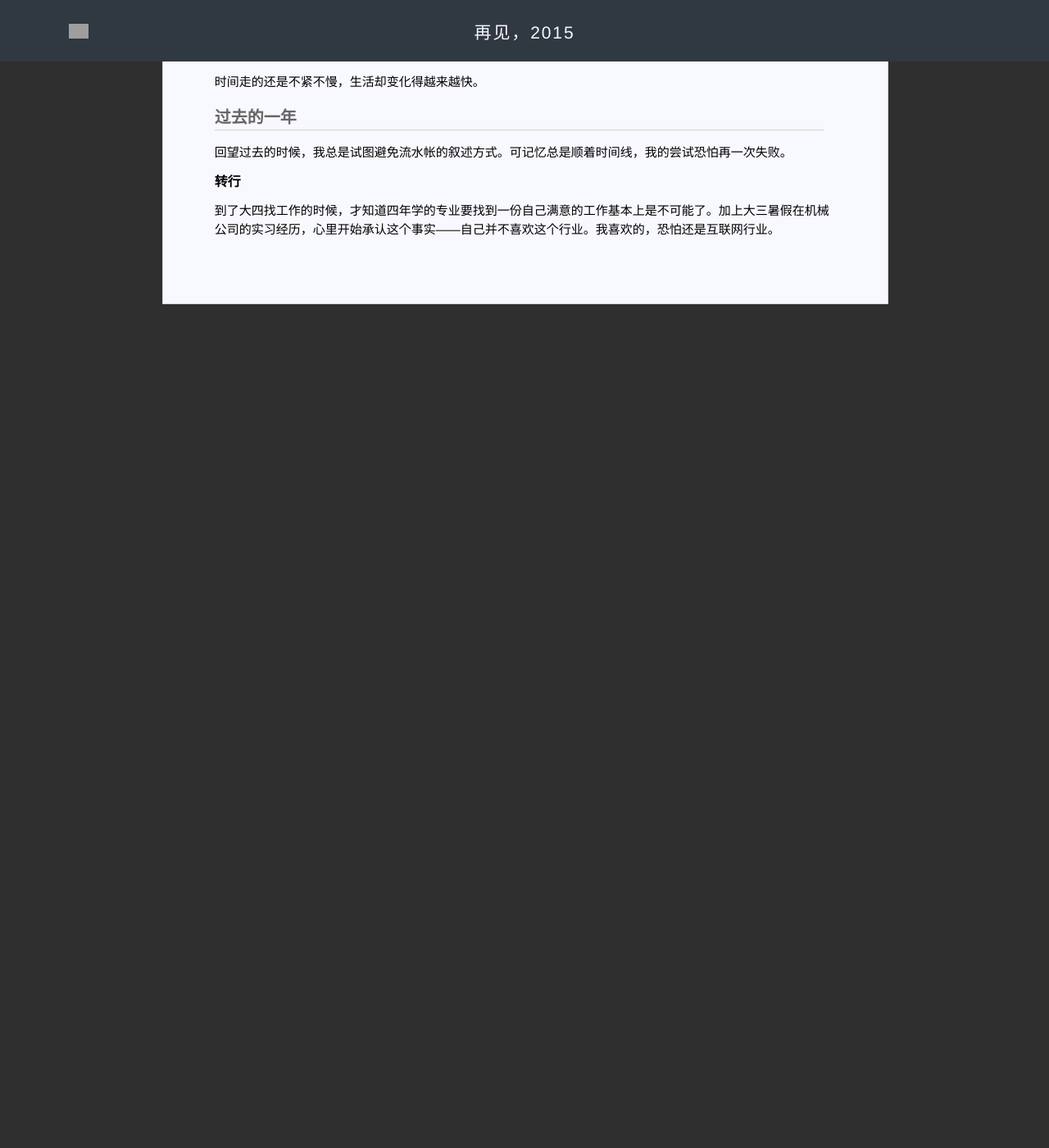
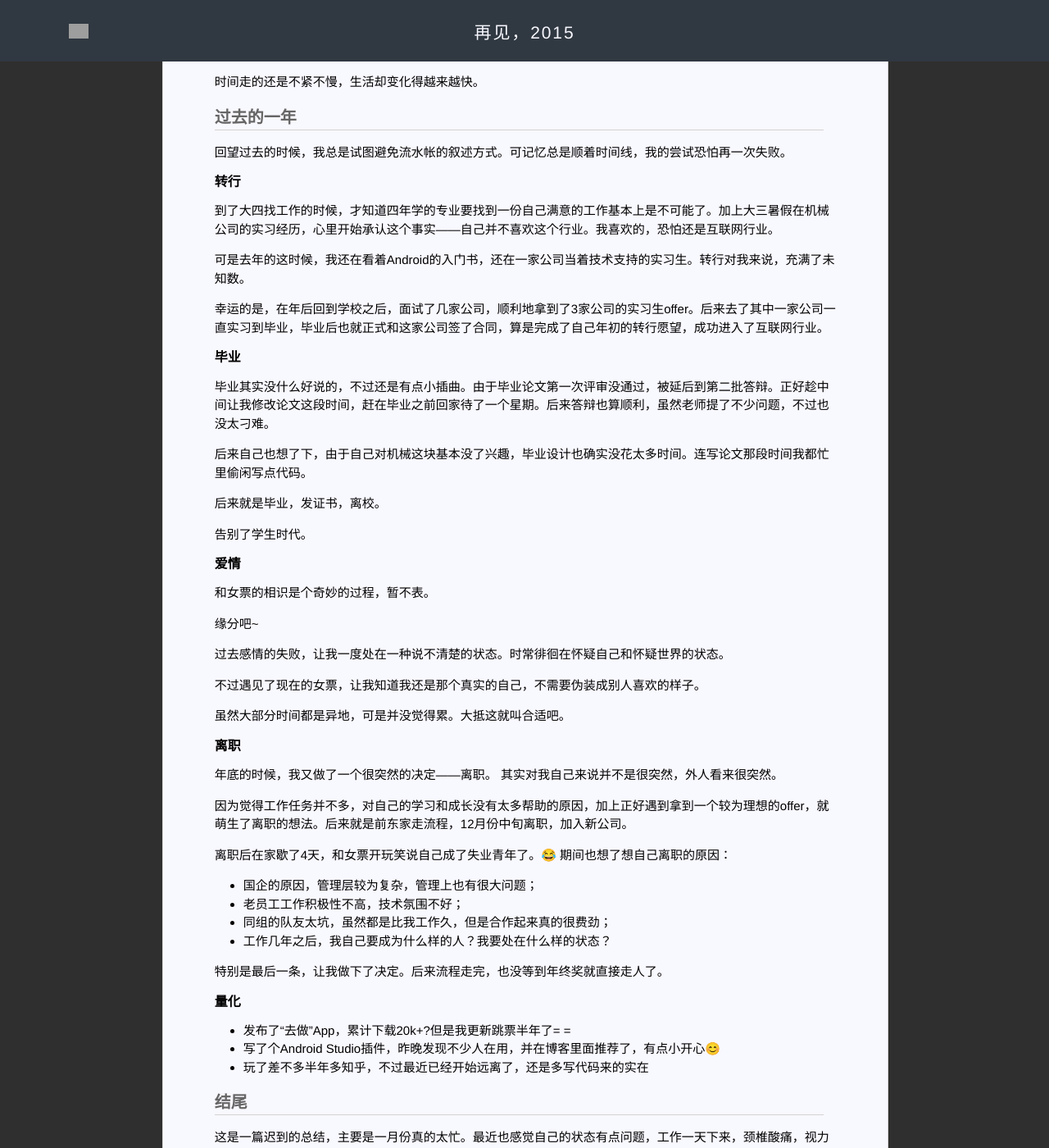
Before and after one commit to laobie/laobie.github.io, a Jekyll site: the page built from _posts/2016-01-31-say-good-bye-to-2015.md, in a window 1280 px wide and 1400 px high, scrolled down 270 px. Shown: the whole window at 82% size. Built offline with Jekyll 4.4.1, drawn with Linux system fonts in a browser that asks for light colours; Markdown is read by kramdown in place of the engine named in the settings; comment, search, counter and statistics services are not loaded; before the commit the page ends 900 px from its top, so only the background shows below that; some of the changed text lies outside the part shown; grey boxes are pictures that could not be loaded.

Commit message:
publish say good bye to 2015

```diff
--- a/_posts/2016-01-31-say-good-bye-to-2015.md
+++ b/_posts/2016-01-31-say-good-bye-to-2015.md
@@ -24,3 +24,57 @@ excerpt: 每一年都会携带着一些愿望和祝福到来，而又带着特
 回望过去的时候，我总是试图避免流水帐的叙述方式。可记忆总是顺着时间线，我的尝试恐怕再一次失败。
 #### 转行
 到了大四找工作的时候，才知道四年学的专业要找到一份自己满意的工作基本上是不可能了。加上大三暑假在机械公司的实习经历，心里开始承认这个事实——自己并不喜欢这个行业。我喜欢的，恐怕还是互联网行业。
+
+可是去年的这时候，我还在看着Android的入门书，还在一家公司当着技术支持的实习生。转行对我来说，充满了未知数。
+
+幸运的是，在年后回到学校之后，面试了几家公司，顺利地拿到了3家公司的实习生offer。后来去了其中一家公司一直实习到毕业，毕业后也就正式和这家公司签了合同，算是完成了自己年初的转行愿望，成功进入了互联网行业。
+
+#### 毕业
+毕业其实没什么好说的，不过还是有点小插曲。由于毕业论文第一次评审没通过，被延后到第二批答辩。正好趁中间让我修改论文这段时间，赶在毕业之前回家待了一个星期。后来答辩也算顺利，虽然老师提了不少问题，不过也没太刁难。
+
+后来自己也想了下，由于自己对机械这块基本没了兴趣，毕业设计也确实没花太多时间。连写论文那段时间我都忙里偷闲写点代码。
+
+后来就是毕业，发证书，离校。
+
+告别了学生时代。
+
+#### 爱情
+和女票的相识是个奇妙的过程，暂不表。
+
+缘分吧~
+
+过去感情的失败，让我一度处在一种说不清楚的状态。时常徘徊在怀疑自己和怀疑世界的状态。
+
+不过遇见了现在的女票，让我知道我还是那个真实的自己，不需要伪装成别人喜欢的样子。
+
+虽然大部分时间都是异地，可是并没觉得累。大抵这就叫合适吧。
+
+#### 离职
+年底的时候，我又做了一个很突然的决定——离职。
+其实对我自己来说并不是很突然，外人看来很突然。
+
+因为觉得工作任务并不多，对自己的学习和成长没有太多帮助的原因，加上正好遇到拿到一个较为理想的offer，就萌生了离职的想法。后来就是前东家走流程，12月份中旬离职，加入新公司。
+
+离职后在家歇了4天，和女票开玩笑说自己成了失业青年了。😂
+期间也想了想自己离职的原因：
+
+ - 国企的原因，管理层较为复杂，管理上也有很大问题；
+ - 老员工工作积极性不高，技术氛围不好；
+ - 同组的队友太坑，虽然都是比我工作久，但是合作起来真的很费劲；
+ - 工作几年之后，我自己要成为什么样的人？我要处在什么样的状态？
+
+特别是最后一条，让我做下了决定。后来流程走完，也没等到年终奖就直接走人了。
+
+#### 量化
+- 发布了“去做”App，累计下载20k+?但是我更新跳票半年了= =
+- 写了个Android Studio插件，昨晚发现不少人在用，并在博客里面推荐了，有点小开心😊
+- 玩了差不多半年多知乎，不过最近已经开始远离了，还是多写代码来的实在
+
+### 结尾
+这是一篇迟到的总结，主要是一月份真的太忙。最近也感觉自己的状态有点问题，工作一天下来，颈椎酸痛，视力相较以前也开始有点下降了。这就是码农的命吧。
+
+不过，既然选择了这条路，就坚定地走下去吧。
+
+嗯。
+
+PS：麻蛋啊，我今天真的没喝咖啡，大晚上失眠闹哪样啊！！！😔😔😔
--- a/assets/css/post.css
+++ b/assets/css/post.css
@@ -94,8 +94,8 @@ H3 {
 
 
 H4 {
-    margin-top: 5px;
-    margin-bottom: 5px;
+    margin-top: 3px;
+    margin-bottom: 3px;
     width: 98%;
     font: bold;
     font-size: 16px;
```
